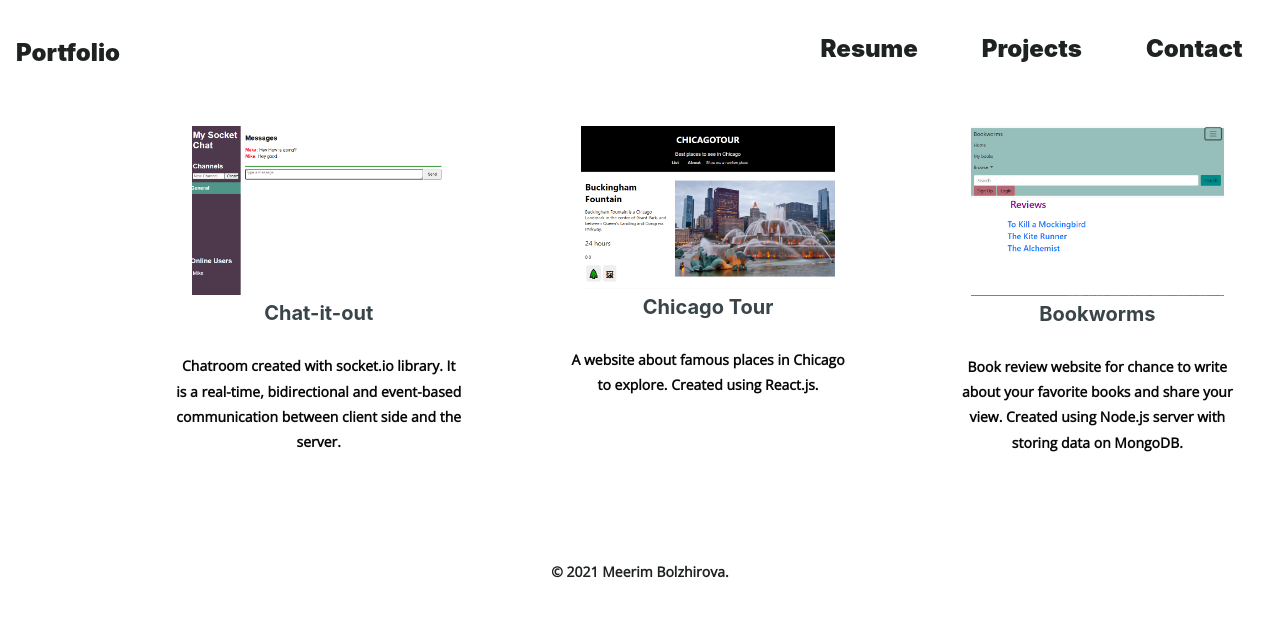
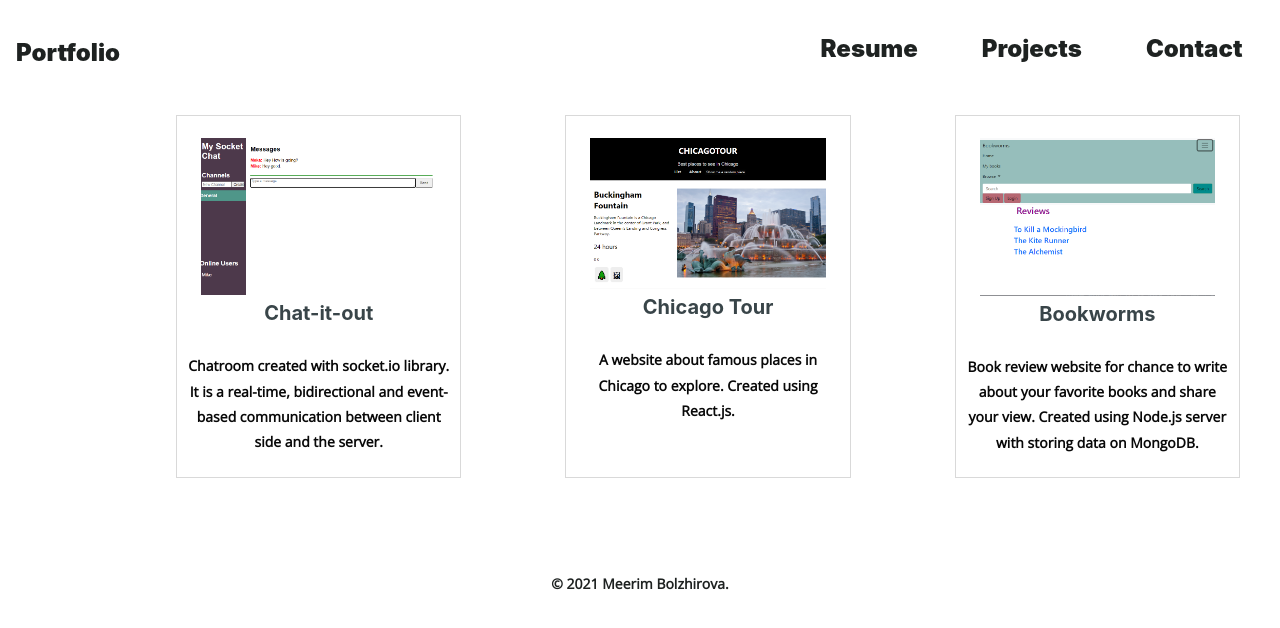
Before and after one commit to Meka88/myPortfolio, a React (Create React App) app: page /projects in a window 1280 px wide. Shown: the top 628 px of the page. Built offline with nearby package versions, Linux system fonts and the light colour scheme.

Commit message:
updated resume page

```diff
--- a/public/index.html
+++ b/public/index.html
@@ -27,7 +27,7 @@
       work correctly both with client-side routing and a non-root public URL.
       Learn how to configure a non-root public URL by running `npm run build`.
     -->
-    <title>React App</title>
+    <title>Meka Bolzhirova</title>
   </head>
   <body>
     <noscript>You need to enable JavaScript to run this app.</noscript>
--- a/src/pages/Projects.js
+++ b/src/pages/Projects.js
@@ -1,4 +1,4 @@
-import React from 'react';
+import React  from 'react';
 import './styles/projects.css';
 import chat from './images/chat-it-out.png';
 import bookworms from './images/bookworms.png';
@@ -7,8 +7,8 @@ import chicagotour from './images/chicagotour.png';
 export default function Projects() {
     return(
         <div className="gallery-grid">
-            <figure className="galery-frame">
-                <a href="https://github.com/Meka88/chat-it-out">
+            <figure className="gallery-frame">
+                <a href="https://github.com/Meka88/chat-it-out" target="_blank">
                 <img className="gallery-img" src={chat} alt="chat" />
                 <figcaption>Chat-it-out</figcaption>
                 </a>
@@ -16,15 +16,15 @@ export default function Projects() {
                     and event-based communication
                     between client side and the server. </p>
             </figure>
-            <figure className="galery-frame">
-                <a href="https://github.com/Meka88/chicago_tours">
+            <figure className="gallery-frame">
+                <a href="https://github.com/Meka88/chicago_tours" target="_blank">
                 <img className="gallery-img" src={chicagotour} alt="tour"/>
                 <figcaption>Chicago Tour</figcaption>
                 </a>
                 <p>A website about famous places in Chicago to explore. Created using React.js.</p>
             </figure>
-            <figure className="galery-frame">
-                <a href="https://github.com/Meka88/Bookworms">
+            <figure className="gallery-frame">
+                <a href="https://github.com/Meka88/Bookworms" target="_blank">
                 <img className="gallery-img" src={bookworms} alt="bookworms"/>
                 <figcaption>Bookworms</figcaption>
                 </a>
--- a/src/pages/styles/projects.css
+++ b/src/pages/styles/projects.css
@@ -4,24 +4,26 @@
     grid-template-columns: repeat(auto-fit, minmax(250px, 1fr));
     grid-gap: 1.5rem;
     justify-items: center;
-    margin: 0;
     padding: 0;
     padding-bottom: 100px;
+    max-width: 1200px;
 }
 
 .gallery-frame {
     padding: .5rem;
     font-size: 1.2rem;
     text-align: center;
-    background-color: #333;
     color:#d9d9d9;
+    border: 1px solid;
 }
 
 .gallery-img {
     max-width: 100%;
     height: auto;
-    object-fit: cover;
+    object-fit: contain;
     transition: opacity 0.25s ease-in-out;
+    object-fit: contain;
+    /* object-fit: scale-down; */
 }
 
 .gallery-img:hover {
```
Also changed, not shown: 1 other file (tests, documents, lock files or other folders).
